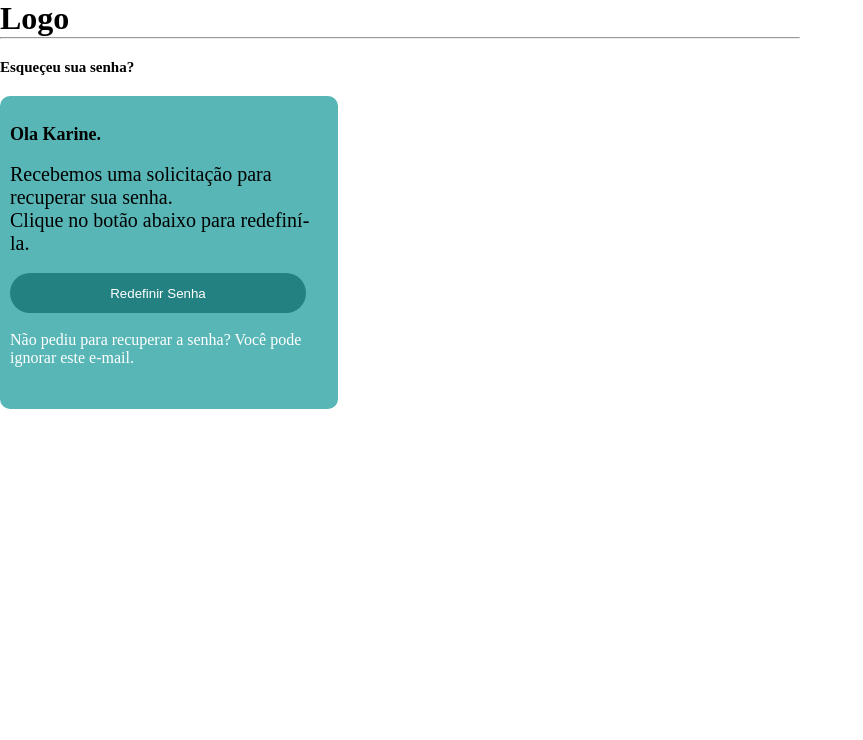
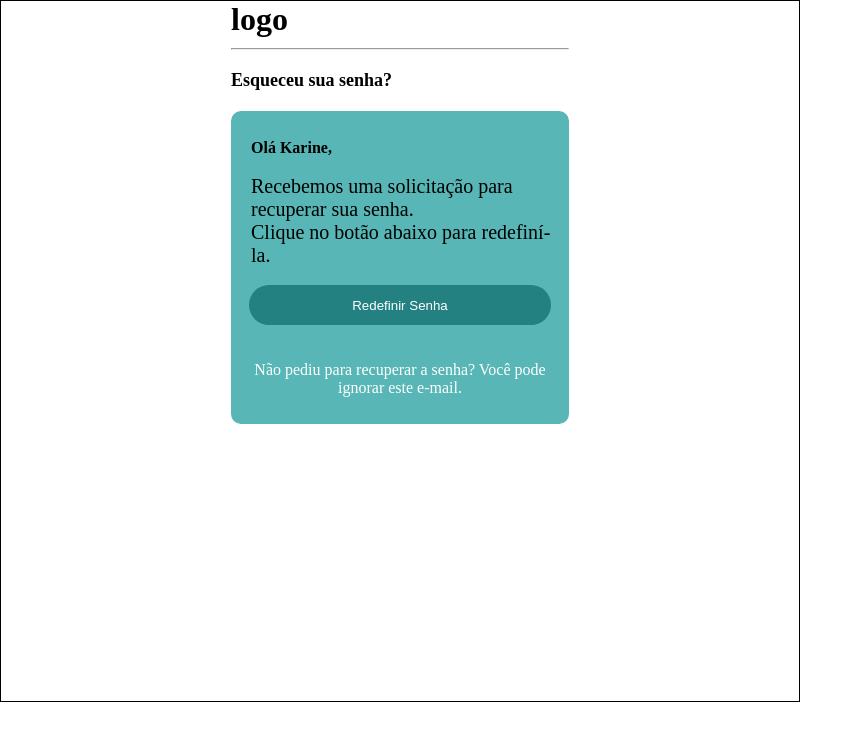
Before and after one commit to youpluv/youpluv_react_native, a website: page src/screens/ResetPassword(Web)/index.html in a window 1280 px wide. Shown: the whole page, without its empty margins (0-863 px from the left). Drawn offline with Linux system fonts and the light colour scheme; a web font is replaced by a local one.

Commit message:
PageResetPassword(Web)
Faltando logo e fonte.

```diff
--- a/src/screens/ResetPassword(Web)/index.html
+++ b/src/screens/ResetPassword(Web)/index.html
@@ -3,20 +3,21 @@
 <head>
 
 </head>
-<body >
+<body>
     <style type="text/css">
         *{
             max-width: 800px;
             margin: 0;
 
 
+
         }
         .container{
             max-width: 800px;
-
+            height: 700px;
 
         }
-        .model{
+        .modal{
             background-color: rgb(88, 182, 182);
             width: 318px;
             height: 293px;
@@ -29,13 +30,14 @@
             background-color:rgb(35, 129, 129);
             border: none;
             color: white;
-            width: 296px;
+            width: 95%;
             height: 40px;
             border-radius: 20px;
 
 
         }
         #msg{
+            font-family: Montserrat;
             font-size: 20px;
             text-align: center;
         }
@@ -48,35 +50,47 @@
             text-decoration: none;
             color: white;
         }
+        @font-face{
+            font-family:'Montserrat';
+            src: url('/src/assets/fonts/Montserrat-Regular.ttf')
+        }
     </style>
 
-<div class="container" >
+<div class="container" style="border: 1px solid black; display: flex; justify-content: center;">
+    <div id="container2" style=" max-width: 400px; ">
     <header>
-        <h1>Logo</h1>
+        <h1>logo</h1>
     </header>
-    <hr/>
 
-    <h1 style="font-size: 15px; margin-top: 20px; margin-bottom: 20px;" >Esqueçeu sua senha?</h1>
-    <div class="Model" >
-        <br/>
-        <h1 style="font-size: 18px;">Ola Karine.</h1>
-        <br/>
+    <hr style=" max-width: 100%; margin-top: 10px;">
+    <h1 style="font-size: 18px; margin-top: 20px; margin-bottom: 20px;" >Esqueceu sua senha?</h1>
+    <div class="Modal" >
+
+<br/>
+
+        <div style="margin-left:10px" >
+        <h1 style="font-size: 16px; ">Olá Karine,</h1>
+<br/>
 
         <span id="msg">
             Recebemos uma solicitação para recuperar sua senha. <br>
             Clique no botão abaixo para redefiní-la.
         </span>
+        </div>
 
-        <br/>
-        <br/>
+<br/>
 
-        <button  id="Botredefinir"><a href=""id="linkbotredefinir">Redefinir Senha</a>  </button>
+        <div style="width: 100%; text-align:center;">
+        <button  id="Botredefinir" ><a href=""id="linkbotredefinir">Redefinir Senha</a>  </button>
+        </div>
 
-        <br/>
-        <br/>
+<br/>
+<br/>
+        <div style="width: 100%; text-align:center;">
+            <a id="textdown" href="">Não pediu para recuperar a senha? Você pode ignorar este e-mail.</a>
+        </div>
 
-        <a id="textdown" href="">Não pediu para recuperar a senha? Você pode ignorar este e-mail.</a>
-
+    </div>
     </div>
 </div>
 </body>
```
